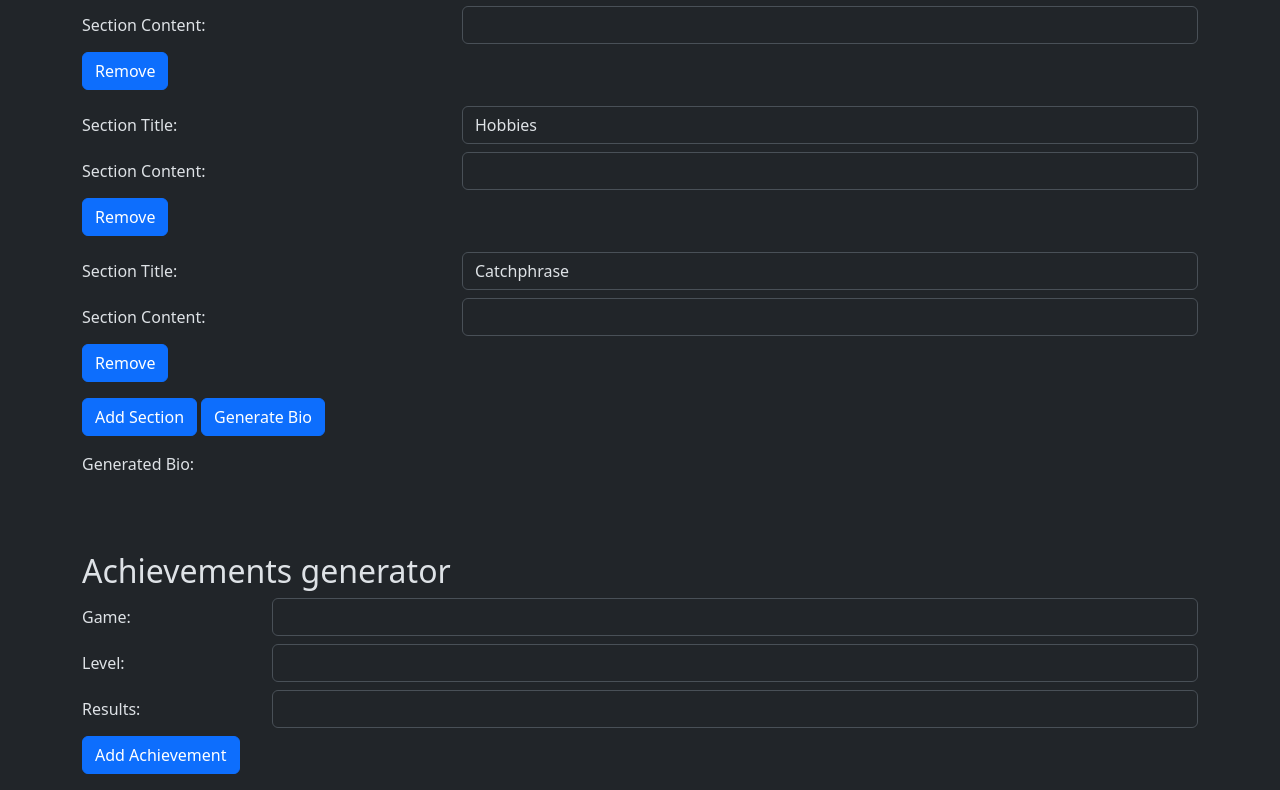
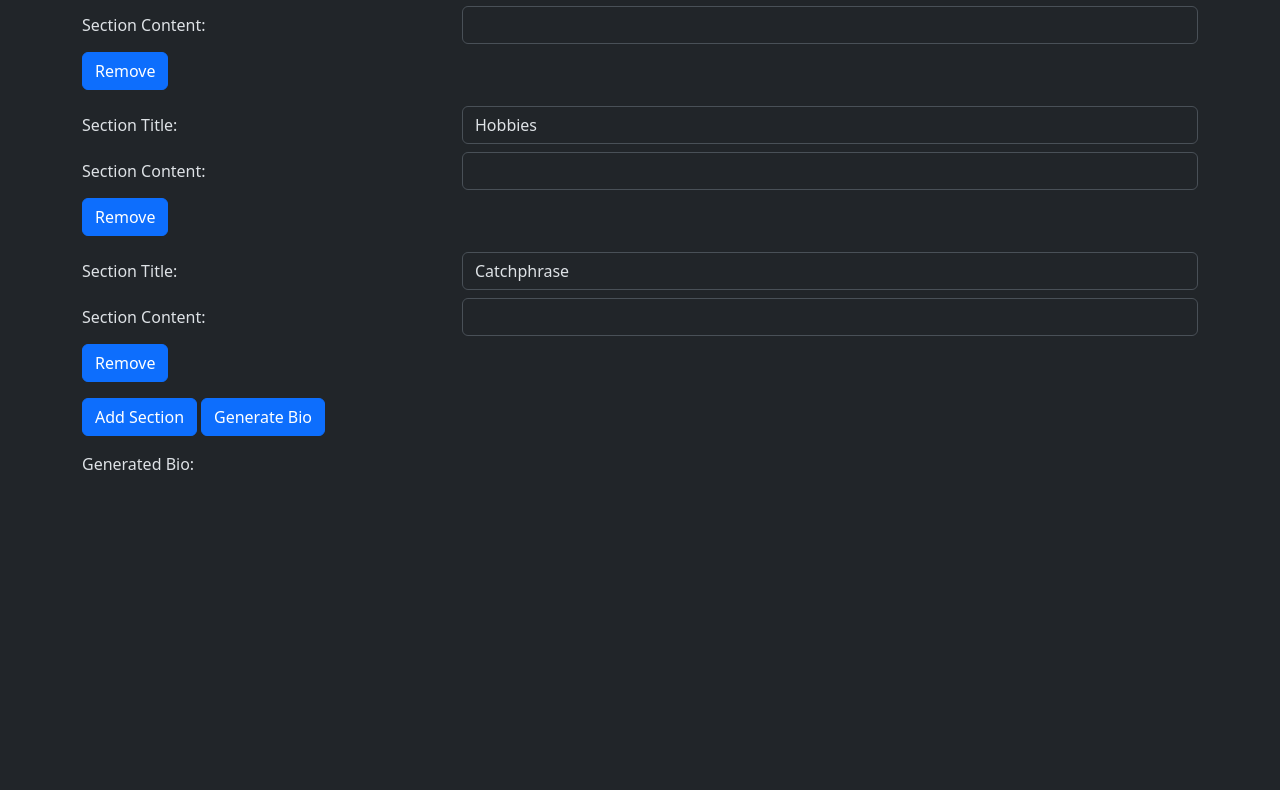
Before and after one commit to AlexYelisieiev/university-course-work, a React (Vite) app: page / in a window 1280 px wide. Shown: the part 633-1423 px from the top of the page. After the commit the page ends 1125 px from the top, so only its background shows below. Built offline with nearby package versions, Linux system fonts and the light colour scheme.

Commit message:
Rename achievements to stats

```diff
--- a/src/App.jsx
+++ b/src/App.jsx
@@ -1,7 +1,7 @@
 import React from 'react';
 import NicknameGenerator from './components/NicknameGenerator';
 import BioGenerator from './components/BioGenerator';
-import AchievementSection from './components/AchievementSection';
+import statsection from './components/statsection';
 
 const App = () => {
 	return (
@@ -16,7 +16,7 @@ const App = () => {
 						<ul className="navbar-nav">
 							<li className="nav-item"><a href="#scrollSpyNicknameGenerator" className="nav-link">Nickname</a></li>
 							<li className="nav-item"><a href="#scrollSpyBioGenerator" className="nav-link">Bio</a></li>
-							<li className="nav-item"><a href="#scrollSpyAchievementsGenerator" className="nav-link">Stats</a></li>
+							<li className="nav-item"><a href="#scrollSpystatsGenerator" className="nav-link">Stats</a></li>
 						</ul>
 					</div>
 				</div>
@@ -29,7 +29,7 @@ const App = () => {
 					<BioGenerator />
 				</div>
 				<div className="row">
-					<AchievementSection />
+					<statsection />
 				</div>
 			</div>
 		</div>
--- a/src/components/AchievementSection.jsx
+++ b/src/components/AchievementSection.jsx
@@ -1,16 +1,16 @@
 import React, { useState } from 'react';
 
-const AchievementSection = () => {
+const statsection = () => {
   const [game, setGame] = useState('');
   const [level, setLevel] = useState('');
   const [results, setResults] = useState('');
-  const [achievements, setAchievements] = useState([]);
+  const [stats, setstats] = useState([]);
 
-  const addAchievement = () => {
+  const addstats = () => {
     if (game && level && results) {
-      const newAchievement = { game, level, results };
-      setAchievements([...achievements, newAchievement]);
-      // Clear input fields after adding an achievement
+      const newstats = { game, level, results };
+      setstats([...stats, newstats]);
+      // Clear input fields after adding an stats
       setGame('');
       setLevel('');
       setResults('');
@@ -19,7 +19,7 @@ const AchievementSection = () => {
 
   return (
     <div>
-      <h2 className='mb-2' style={{paddingTop: "7.5vmin"}} id='scrollSpyAchievementsGenerator'>Achievements generator</h2>
+      <h2 className='mb-2' style={{paddingTop: "7.5vmin"}} id='scrollSpystatsGenerator'>stats generator</h2>
       <div className="row mb-2">
         <label className='col-sm-2 col-form-label' htmlFor="game">Game:</label>
         <div className="col-sm-10">
@@ -56,16 +56,16 @@ const AchievementSection = () => {
           />
         </div>
       </div>
-      <button className='btn btn-primary mb-3' onClick={addAchievement}>Add Achievement</button>
+      <button className='btn btn-primary mb-3' onClick={addstats}>Add stats</button>
 
-      {/* Display added achievements */}
+      {/* Display added stats */}
       <div>
-        {achievements.map((achievement, index) => (
+        {stats.map((stats, index) => (
           <div key={index} className='card mb-2' style={{ width: '18rem' }}>
             <div className='card-body'>
-              <p className='card-text'><strong>Game:</strong> {achievement.game}</p>
-              <p className='card-text'><strong>Level:</strong> {achievement.level}</p>
-              <p className='card-text'><strong>Results:</strong> {achievement.results}</p>
+              <p className='card-text'><strong>Game:</strong> {stats.game}</p>
+              <p className='card-text'><strong>Level:</strong> {stats.level}</p>
+              <p className='card-text'><strong>Results:</strong> {stats.results}</p>
             </div>
           </div>
         ))}
@@ -74,4 +74,4 @@ const AchievementSection = () => {
   );
 };
 
-export default AchievementSection;
+export default statsection;
```
